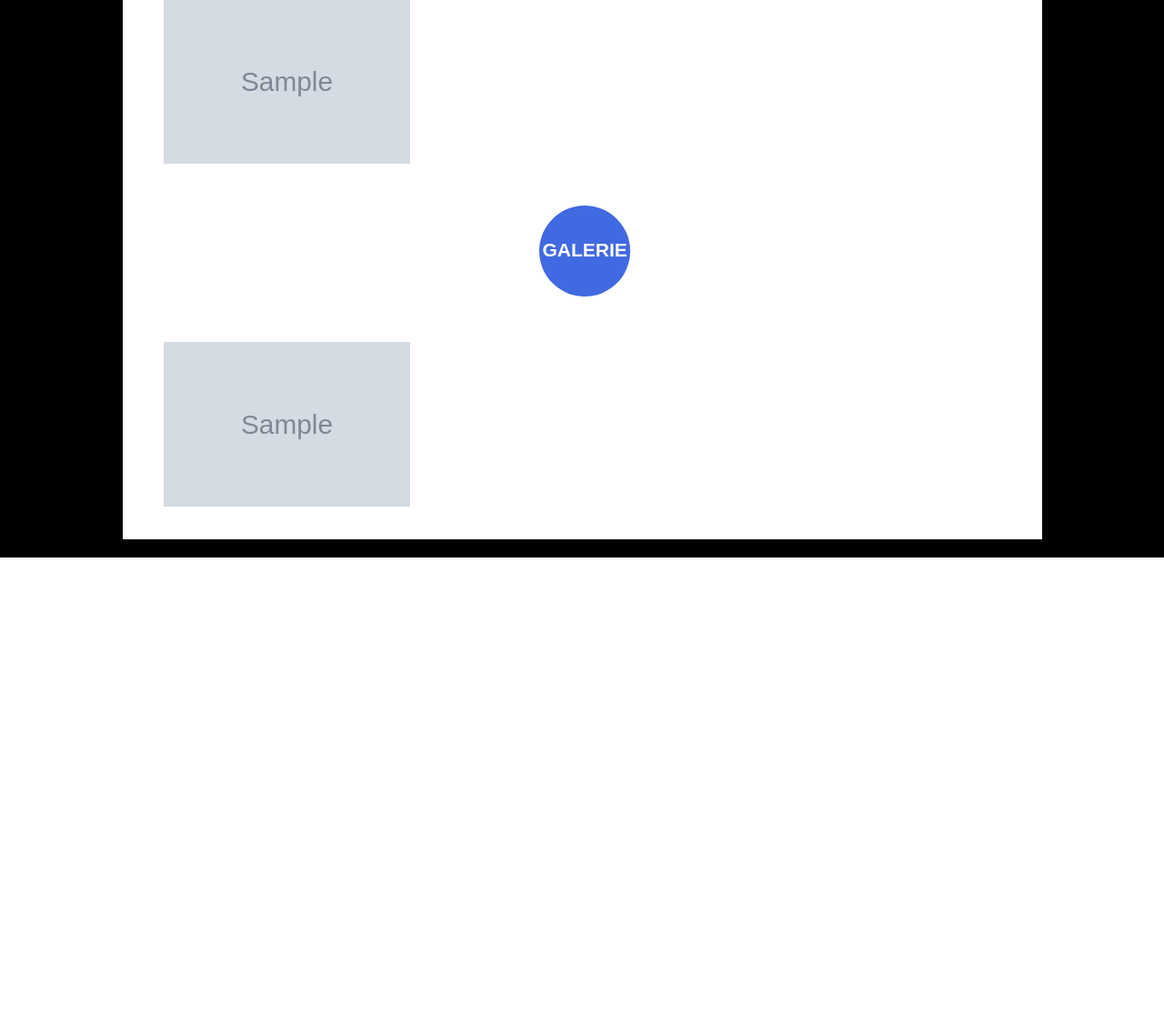
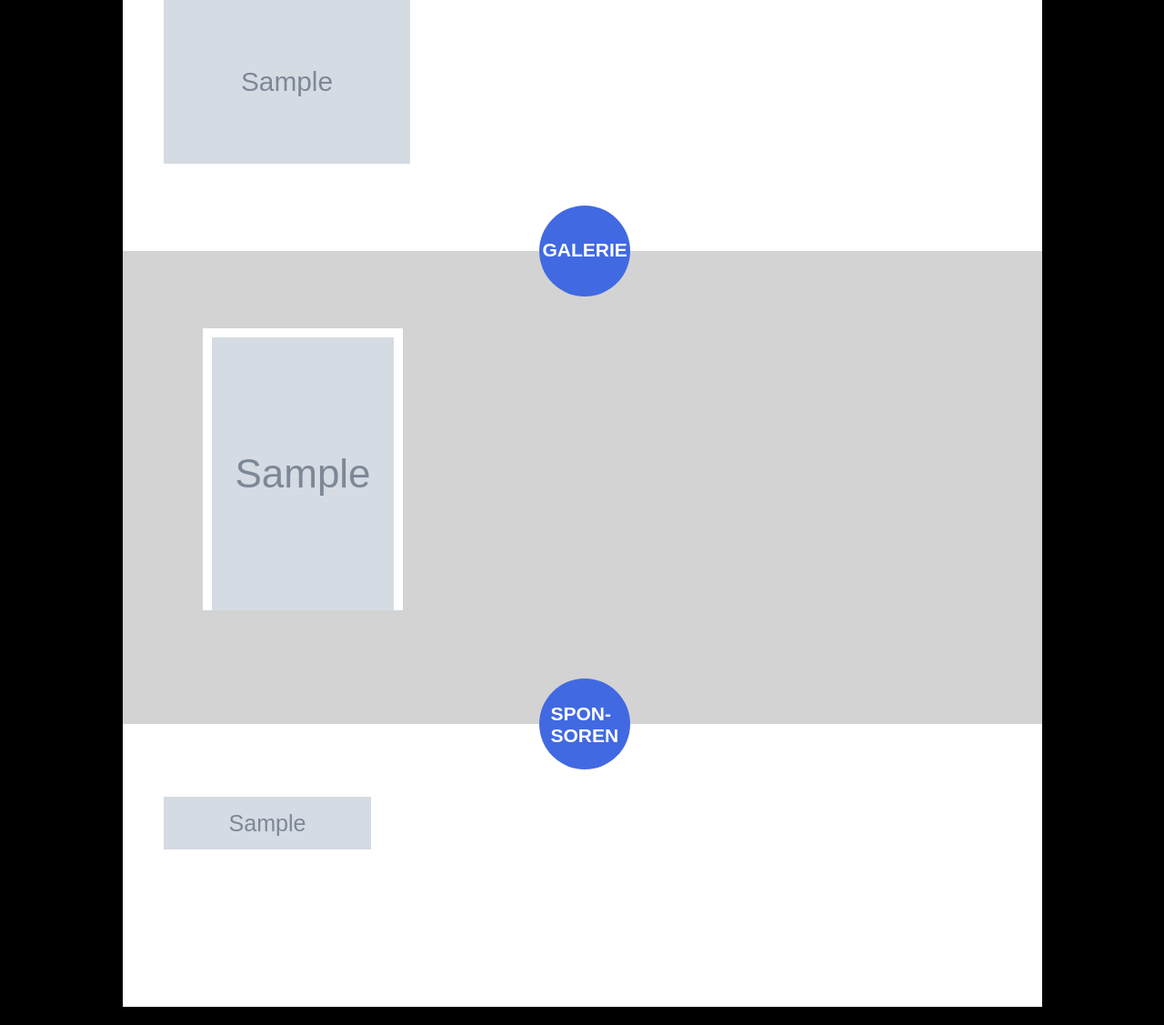
Before and after one commit to diellordielli/Festival, a Django app: template webapp/templates/index.html in a window 1280 px wide. Shown: the part 1062-2189 px from the top of the page at 91% size. Before the commit the page ends 1675 px from the top, so only its background shows below. Run offline with Django 3.2, Linux system fonts and the light colour scheme; the template is opened without the code that fills it: values that come from a table or form of the project are taken from there, others are empty; tables that the repository leaves empty hold one stand-in row (values such as "Sample post"); grey boxes marked "Sample" are stand-in pictures; parts of the project's set-up code (start-up, migrations or seed data) failed here and were passed over.

Commit message:
new css(sponsors) and gallery covers

```diff
--- a/webapp/gallery/models.py
+++ b/webapp/gallery/models.py
@@ -1,4 +1,3 @@
-from django.core.exceptions import ValidationError
 from django.db import models
 
 from ..festival.models import Band, Year
--- a/webapp/static/css/style.css
+++ b/webapp/static/css/style.css
@@ -78,6 +78,16 @@
                 background-color: #4169E1
             }
 
+            .circlebutton3 {
+                position: relative;
+                width: 100px;
+                height: 100px;
+                border-radius: 50px;
+                margin-top: -50px;
+                margin-left: 458px;
+                background-color: #4169E1
+            }
+
             .buttonband {
                 position: absolute;
                 margin-top: 20px;
@@ -89,6 +99,13 @@
                 position: absolute;
                 margin-top: 20px;
                 margin-left: 4px;
+                color: #FFFFFF;
+            }
+
+            .buttonsponsors {
+                position: absolute;
+                margin-top: 10px;
+                margin-left: 13px;
                 color: #FFFFFF;
             }
 
@@ -105,13 +122,20 @@
                 padding-bottom: 4px;
             }
 
+            .gallerybg {
+                margin-top: -50px;
+                width: 1011px;
+                height: 520px;
+                background-color: #D3D3D3;
+            }
+
             .gallery {
                 position: relative;
                 float: left;
-                margin-top: 40px;
-                margin-left: 35px;
-                width: 271px;
-                height: 181px;
+                margin-top: 85px;
+                margin-left: 88px;
+                width: 200px;
+                height: 300px;
                 padding: 10px 10px 0px 10px;
                 background-color: #FFFFFF;
             }
--- a/webapp/templates/index.html
+++ b/webapp/templates/index.html
@@ -15,7 +15,7 @@
           <a href="http://vimeo.com/stolzeopenair" target="_blank"><img src="{{ STATIC_URL }}img/Vimeo.jpg" /></a>
         </div>
 
-        {% for year in years %}
+        {% for year in thisyears %}
           <div class="logo">
             {% if year.logo %}
               <img src = "{{ year.logo.url }}">
@@ -76,12 +76,28 @@
           </div>
         </div>
 
-        {% for image in images %}
-          <div class="gallery">
-            {% if image.image %}
-              <img src = "{{ image.image.url }}" margin-left: "auto" margin-right: "auto" width="271" height="181">
-            {% endif %}
-           </div>
+        <div class="gallerybg">
+          {% for image in yearcovers  %}
+            <div class="gallery">
+              {% if image.image %}
+                <img src = "{{ image.image.url }}" margin-left: "auto" margin-right: "auto" width="200" height="300">
+              {% endif %}
+             </div>
+          {% endfor %}
+        </div>
+        <div class="circlebutton3">
+          <div class="buttonsponsors">
+            <h2>SPON-
+            SOREN</h2>
+          </div>
+        </div>
+
+        {% for sponsor in sponsors %}
+          <div class="bandsingle">
+            {% if sponsor.logo %}
+              <a href="{{ sponsor.link }}" target="_blank"><img src = "{{ sponsor.logo.url }}" margin-left: "auto" margin-right: "auto" width="228" height="58"></a>
+            {% endif %}</br></br>
+          </div>
         {% endfor %}
 
         <br clear="both">
```
Also changed, not shown: webapp/views.py (+13 -5 lines).
